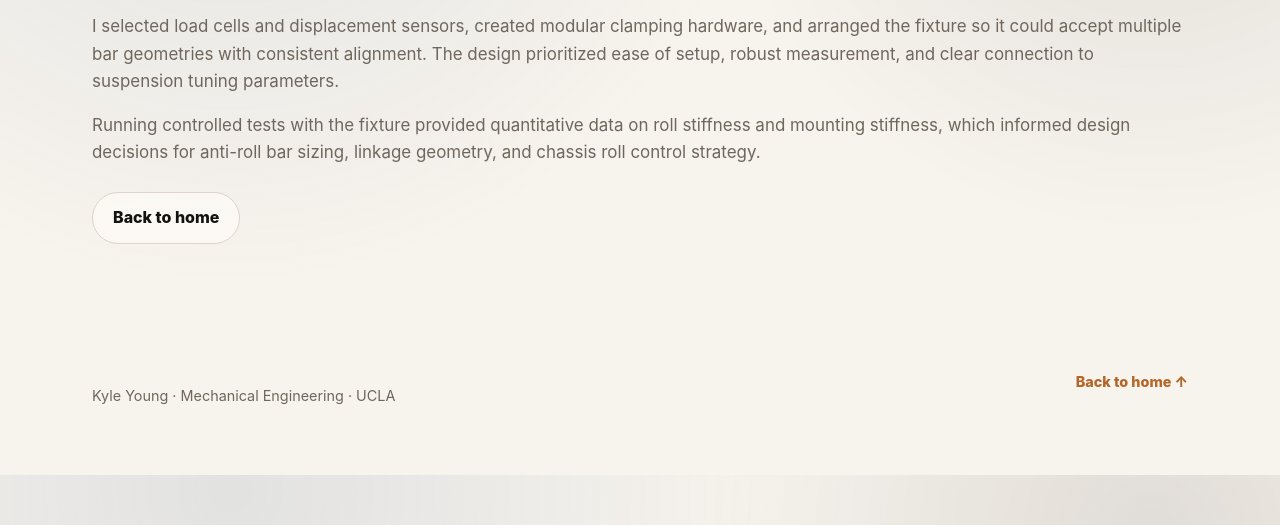
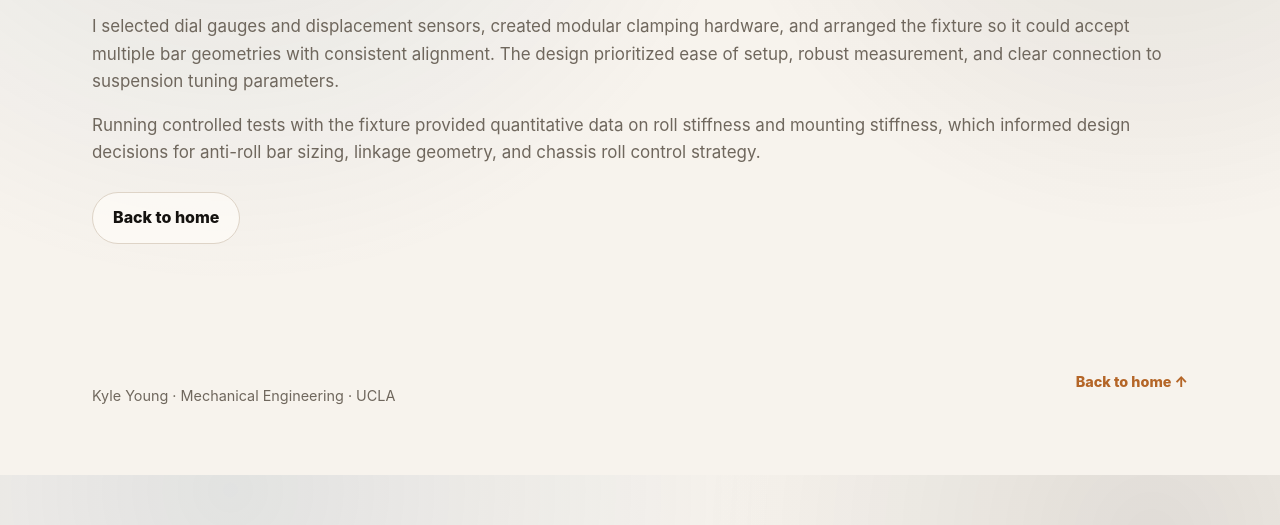
Before and after one commit to kydeguz28/Kyle-Young-Design-Portfolio, a plain HTML site: page projects/anti-roll-bar-test-fixture.html in a window 1280 px wide. Shown: the part 275-800 px from the top of the page. Drawn offline with Linux system fonts and the light colour scheme.

Commit message:
Update anti-roll-bar-test-fixture.html

```diff
--- a/projects/anti-roll-bar-test-fixture.html
+++ b/projects/anti-roll-bar-test-fixture.html
@@ -20,7 +20,7 @@
         repeatable, testable lab setup.
       </p>
       <p>
-        I selected load cells and displacement sensors, created modular clamping hardware, and arranged the fixture so
+        I selected dial gauges and displacement sensors, created modular clamping hardware, and arranged the fixture so
         it could accept multiple bar geometries with consistent alignment. The design prioritized ease of setup, robust
         measurement, and clear connection to suspension tuning parameters.
       </p>
```
